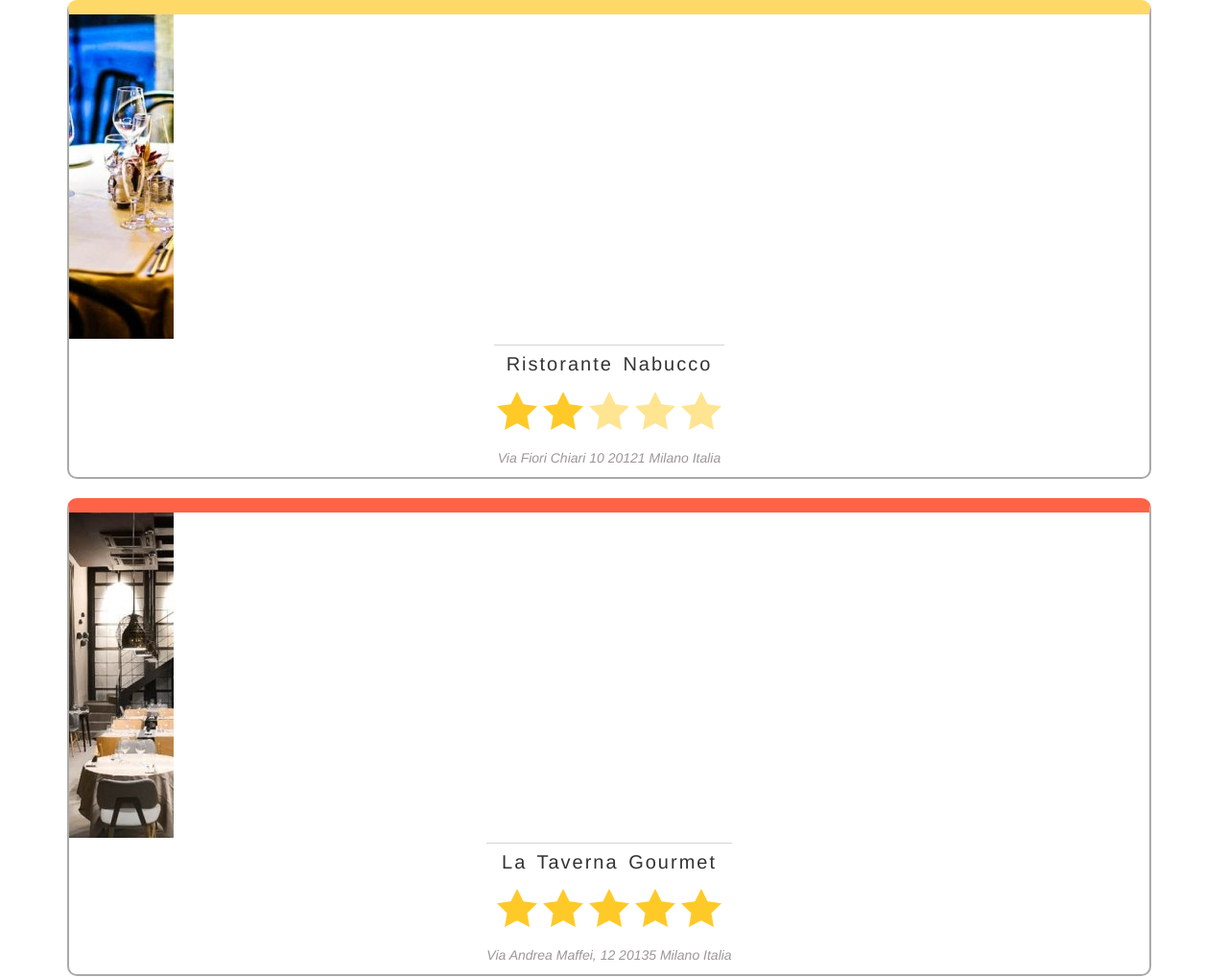
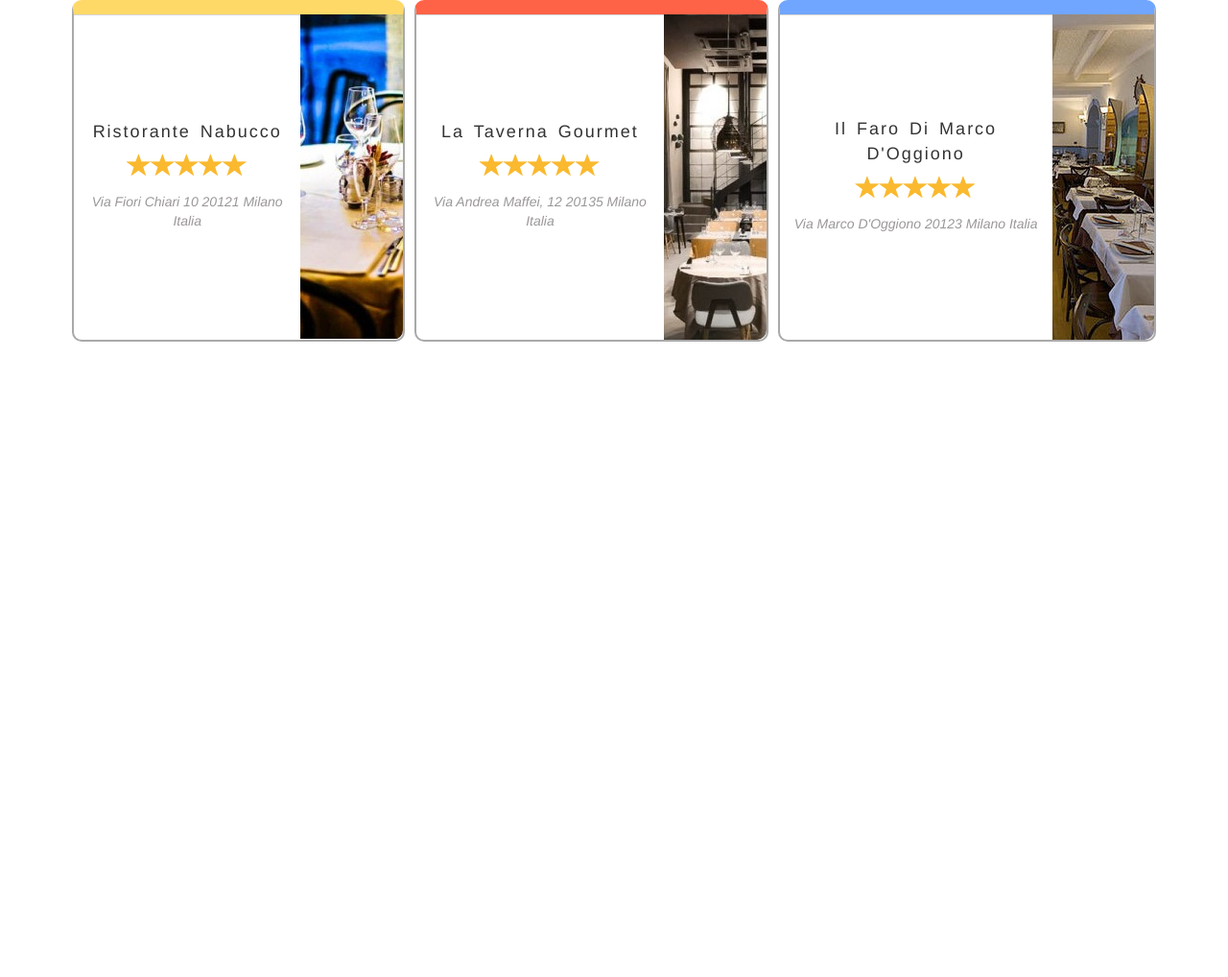
Before and after one commit to Hold94en/DsGroupTeam13, a website: page source/html/index.html in a window 1280 px wide. Shown: the top 1018 px of the page at 96% size. After the commit the page ends 800 px from the top, so only its background shows below. Drawn offline with nearby package versions, Linux system fonts and the light colour scheme.

Commit message:
Ultimate le section

```diff
--- a/source/html/index.html
+++ b/source/html/index.html
@@ -25,23 +25,21 @@
 			<!-- https://www.thefork.it/ristorante/ristorante-nabucco/51662 -->
 
 			<picture class="headerSection">
-				<source srcset="../img/section/nabucco/headerNabuccoSmall.jpg"
-				media="(min-width: 500px) and (max-width:699px)">
-				<source srcset="../img/section/nabucco/headerNabuccoMedium.jpg" media="(min-width: 700px) and (max-width: 899px)">
-				<source srcset="../img/section/nabucco/headerNabuccoLarge.jpg"
-				media="(min-width: 900px)">
+				<source srcset="../img/section/nabucco/headerNabuccoSmall.jpg" media="(min-width: 500px) and (max-width:1099px)">
+				<source srcset="../img/section/nabucco/headerNabuccoLarge.jpg" media="(min-width: 1100px)">
 				<img src="../img/section/nabucco/headerNabuccoMobileLarge.jpg" alt="Ristorante Nabucco">
 			</picture>
 
 			<!-- Descrizione del ristorante -->
 			<article>
 				<p class="nameResturant">ristorante nabucco</p>
+
 				<div class="valutationDiv">
-					<img src="../img/section/star.png">
-					<img src="../img/section/star.png">
-					<img src="../img/section/star.png" class="imageOpacity">
-					<img src="../img/section/star.png" class="imageOpacity">
-					<img src="../img/section/star.png" class="imageOpacity">
+					<span class="glyphicon glyphicon-star" aria-hidden="true"></span>
+					<span class="glyphicon glyphicon-star" aria-hidden="true"></span>
+					<span class="glyphicon glyphicon-star" aria-hidden="true"></span>
+					<span class="glyphicon glyphicon-star" aria-hidden="true"></span>
+					<span class="glyphicon glyphicon-star" aria-hidden="true"></span>
 				</div>
 				<p class="locationResturant">Via Fiori Chiari 10 20121 Milano Italia </p>
 			</article>
@@ -52,11 +50,8 @@
 			<!-- https://www.thefork.it/ristorante/la-taverna-gourmet/201350 -->
 
 			<picture class="headerSection">
-				<source srcset="../img/section/tavernaGourmet/headerTavernaSmall.jpg"
-				media="(min-width: 500px) and (max-width:699px)">
-				<source srcset="../img/section/tavernaGourmet/headerTavernaMedium.jpg" media="(min-width: 700px) and (max-width: 899px)">
-				<source srcset="../img/section/tavernaGourmet/headerTavernaLarge.jpg"
-				media="(min-width: 900px)">
+				<source srcset="../img/section/tavernaGourmet/headerTavernaSmall.jpg" media="(min-width: 500px) and (max-width:1099px)">
+				<source srcset="../img/section/tavernaGourmet/headerTavernaLarge.jpg" media="(min-width: 1100px)">
 				<img src="../img/section/tavernaGourmet/headerPizzaioloMobile.jpg" alt="Pizzeria Gourmet">
 			</picture>
 
@@ -64,11 +59,11 @@
 			<article>
 				<p class="nameResturant">la Taverna Gourmet</p>
 				<div class="valutationDiv">
-					<img src="../img/section/star.png">
-					<img src="../img/section/star.png">
-					<img src="../img/section/star.png">
-					<img src="../img/section/star.png">
-					<img src="../img/section/star.png">
+					<span class="glyphicon glyphicon-star" aria-hidden="true"></span>
+					<span class="glyphicon glyphicon-star" aria-hidden="true"></span>
+					<span class="glyphicon glyphicon-star" aria-hidden="true"></span>
+					<span class="glyphicon glyphicon-star" aria-hidden="true"></span>
+					<span class="glyphicon glyphicon-star" aria-hidden="true"></span>
 				</div>
 				<p class="locationResturant">Via Andrea Maffei, 12 20135 Milano Italia </p>
 			</article>
@@ -79,9 +74,8 @@
 			<!-- https://www.thefork.it/ristorante/il-faro-di-marco-d-oggiono/271659 -->
 
 			<picture class="headerSection">
-				<source srcset="../img/section/faroOggiono/headerFaroSmall.jpg" media="(min-width: 500px) and (max-width:699px)">
-				<source srcset="../img/section/faroOggiono/headerFaroMedium.jpg" media="(min-width: 700px) and (max-width: 899px)">
-				<source srcset="../img/section/faroOggiono/headerFaroLarge.jpg" media="(min-width: 900px)">
+				<source srcset="../img/section/faroOggiono/headerFaroSmall.jpg" media="(min-width: 500px) and (max-width:1099px)">
+				<source srcset="../img/section/faroOggiono/headerFaroLarge.jpg" media="(min-width: 1100px)">
 				<img src="../img/section/faroOggiono/headerFaroMobile.jpg" alt="Il faro di Oggiono">
 			</picture>
 
@@ -90,11 +84,11 @@
 			<article>
 				<p class="nameResturant">il Faro di Marco d'Oggiono</p>
 				<div class="valutationDiv">
-					<img src="../img/section/star.png">
-					<img src="../img/section/star.png">
-					<img src="../img/section/star.png">
-					<img src="../img/section/star.png">
-					<img src="../img/section/star.png" class="imageOpacity">
+					<span class="glyphicon glyphicon-star" aria-hidden="true"></span>
+					<span class="glyphicon glyphicon-star" aria-hidden="true"></span>
+					<span class="glyphicon glyphicon-star" aria-hidden="true"></span>
+					<span class="glyphicon glyphicon-star" aria-hidden="true"></span>
+					<span class="glyphicon glyphicon-star" aria-hidden="true"></span>
 				</div>
 				<p class="locationResturant">Via Marco D'Oggiono 20123 Milano Italia </p>
 			</article>
--- a/source/sass/_section.scss
+++ b/source/sass/_section.scss
@@ -1,24 +1,49 @@
+//Questa mixin ha le informazioni a comune tra le section e si occupa poi di andare a specializzare il colore,
+//in base al fatto che sia un ristorante di pesce, una pizzeria o un ristorante generico
 @mixin sectionResturant($color){
     display: flex;
-    flex-direction: column;
     border-top: 15px solid $color;
     border-bottom: $borderSecondary;
     border-left: $borderSecondary;
     border-right: $borderSecondary;
+
+    //Quando è attivo questa media query ho una visualizzazione smartphone con le immagini in alto
+    @media screen and (max-width: 499px){
+        flex-direction: column;
+    }
+
+    //Quando è attiva questa media query ho una visualizzazione desktop dell'elemento e dunque vado a porre
+    //il testo da visualizzare a sinistra del componente, mentre a destra è mostrata una fascia.
+    @media screen and (min-width: 500px){
+        flex-direction: row-reverse;
+    }
 }
 
 main{
     display: flex;
-    flex-direction: column;
-    margin: 0px auto;
+    margin: 0 auto;
+    width: 100%;
+
+    @media screen and (max-width: 649px){
+        flex-direction: column;
+    }
+
+    @media screen and (min-width: 650px){
+        flex-direction: row;
+    }
 
     section{
-        margin-bottom: 20px;
+        margin: 0px 5px 20px 5px;
         border-radius: 10px;
-        min-width: 345px;
 
+
+        //Questa classe appartiene all'header della section, ossia all'immagine del componente.
         .headerSection{
-            padding-bottom: 5px;
+            @media screen and (max-width: 499px) {
+                padding-bottom: 5px;
+                border-radius: 0px;
+            }
+            border-bottom-right-radius: 10px;
             overflow: hidden;
         }
 
@@ -26,29 +51,41 @@ main{
             padding-top: 5px;
             border-top: thin solid rgb(214, 213, 213);
             margin: 0px auto;
+            display: flex;
+            flex-direction: column;
+            justify-content: center;
 
             p{
                 text-align: center;
+                padding: 0px 5px;
             }
 
+            //Questa classe è una classe che va a specificare lo stile per il paragrafo del titolo
             .nameResturant{
-                font-size: 2rem;
+                font-size: 1.8rem;
                 text-align: center;
                 letter-spacing: 2px;
                 word-spacing: 3px;
                 text-transform: capitalize;
             }
 
+            //Questa classe mi permette di specializzare lo stile del paragrafo della via del ristorante
             .locationResturant{
                 font-style: oblique;
                 color: rgba(126, 120, 120, 0.767);
             }
 
+            //Questa classe si applica al div che contiene le stelline di valutazione ed essenzialmente fa da
+            //contenitore.
             .valutationDiv{
                 display: flex;
                 justify-content: center;
                 padding-bottom: 15px;
+                color: rgb(250, 185, 46);
+                font-size: 2.5rem;
 
+                //Questa classe si applica alla singola stellina e mi permette di andare ad ottenere un effetto
+                //opaco.
                 .imageOpacity{
                     opacity: 0.5;
                 }
@@ -60,17 +97,23 @@ main{
         }
     }
 
+    //Classe relativa al ristorante generico
     .ristoranteGenerico{
         @include sectionResturant($genericResturantColor);
-        margin-right: 10px;
     }
 
+    //Classe relativa alla pizzeria
     .ristorantePizzeria{
         @include sectionResturant($resturantPizzeriaColor);
-        margin-right: 10px;
     }
 
+    //Classe relativa al ristorante di pesce
     .ristorantePesce{
         @include sectionResturant($fishResturantColor);
     }
 }
+
+html{
+    width: 100vw;
+    max-width: 100vw;
+}
```
Also changed, not shown: source/css/index.css, source/img/section/faroOggiono/headerFaroMedium.jpg, source/img/section/starLarge.png (renamed from source/img/section/star.png).
